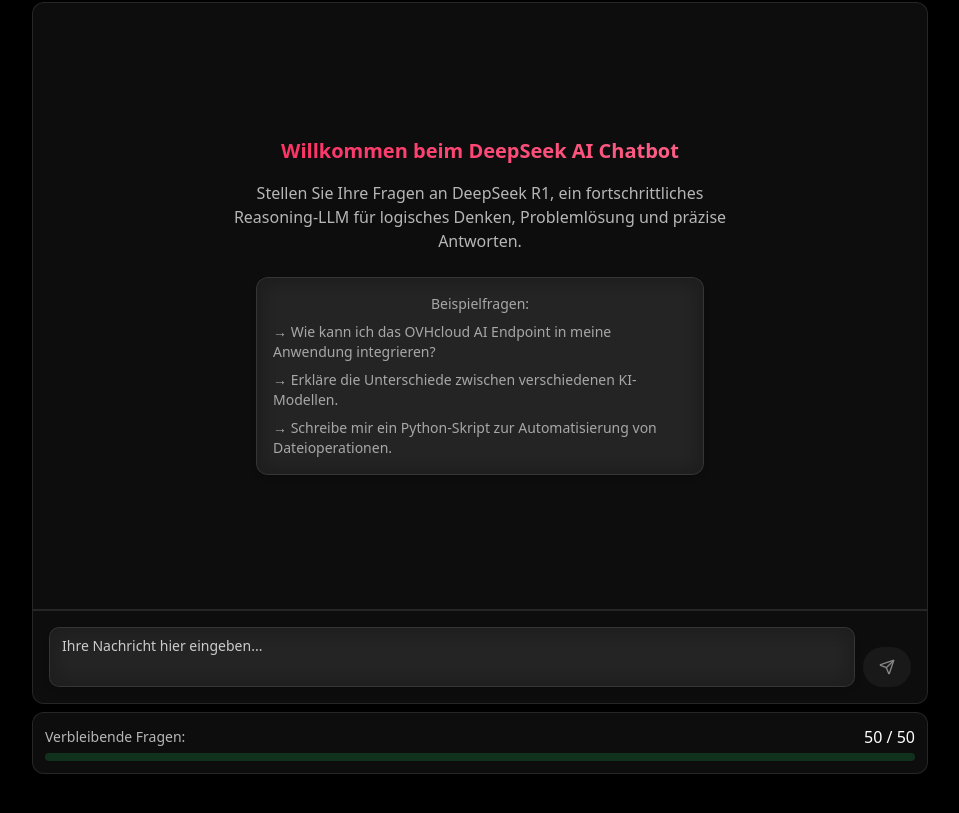
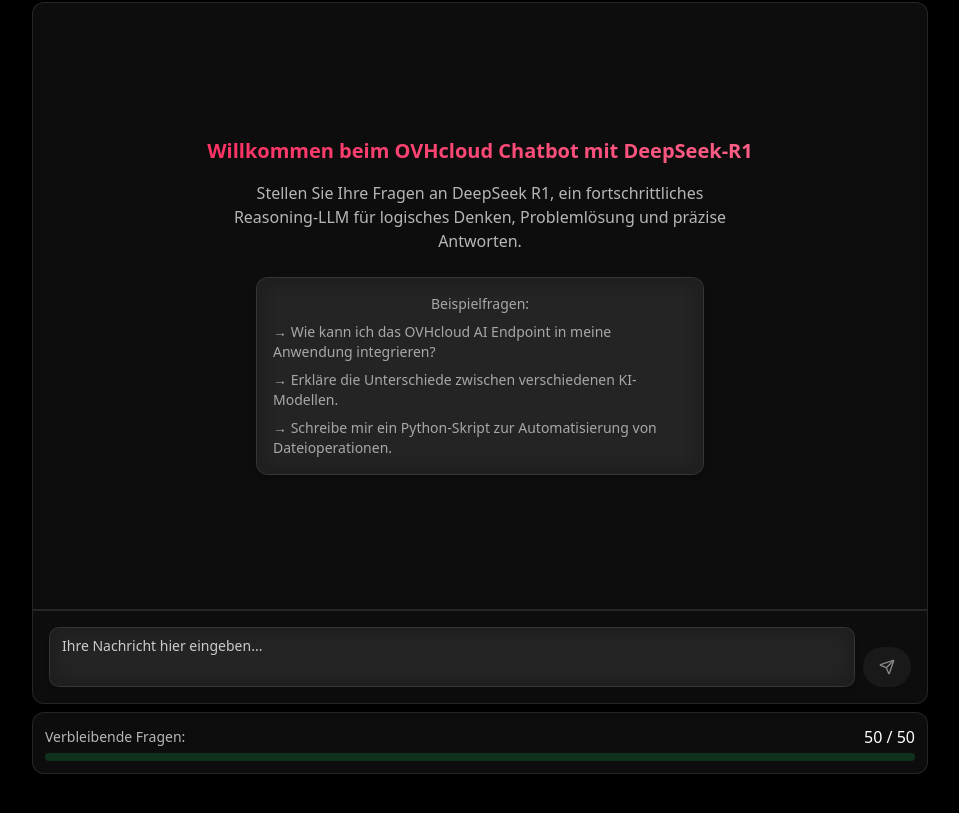
Before and after one commit to Synaigy/ovh-chatbot, a React (Vite) app: page / in a window 1280 px wide. Shown: the part 1044-1857 px from the top of the page, without its empty margins (160-1119 px from the left). Built offline with nearby package versions, Linux system fonts and the light colour scheme.

Commit message:
Update welcome message
Update the welcome message in the ChatInterface component to specify the OVHcloud Chatbot with DeepSeek-R1.

```diff
--- a/src/components/ChatInterface.tsx
+++ b/src/components/ChatInterface.tsx
@@ -180,7 +180,7 @@ const ChatInterface: React.FC = () => {
           {messages.length === 0 ? (
             <div className="h-full flex flex-col items-center justify-center text-center p-6 animate-fade-in">
               <h3 className="text-xl font-semibold mb-4 highlight-text animate-pulse-subtle">
-                Willkommen beim DeepSeek AI Chatbot
+                Willkommen beim OVHcloud Chatbot mit DeepSeek-R1
               </h3>
               <p className="text-white/70 max-w-lg mb-6">
                 Stellen Sie Ihre Fragen an DeepSeek R1, ein fortschrittliches Reasoning-LLM für logisches Denken, Problemlösung und präzise Antworten.
```
